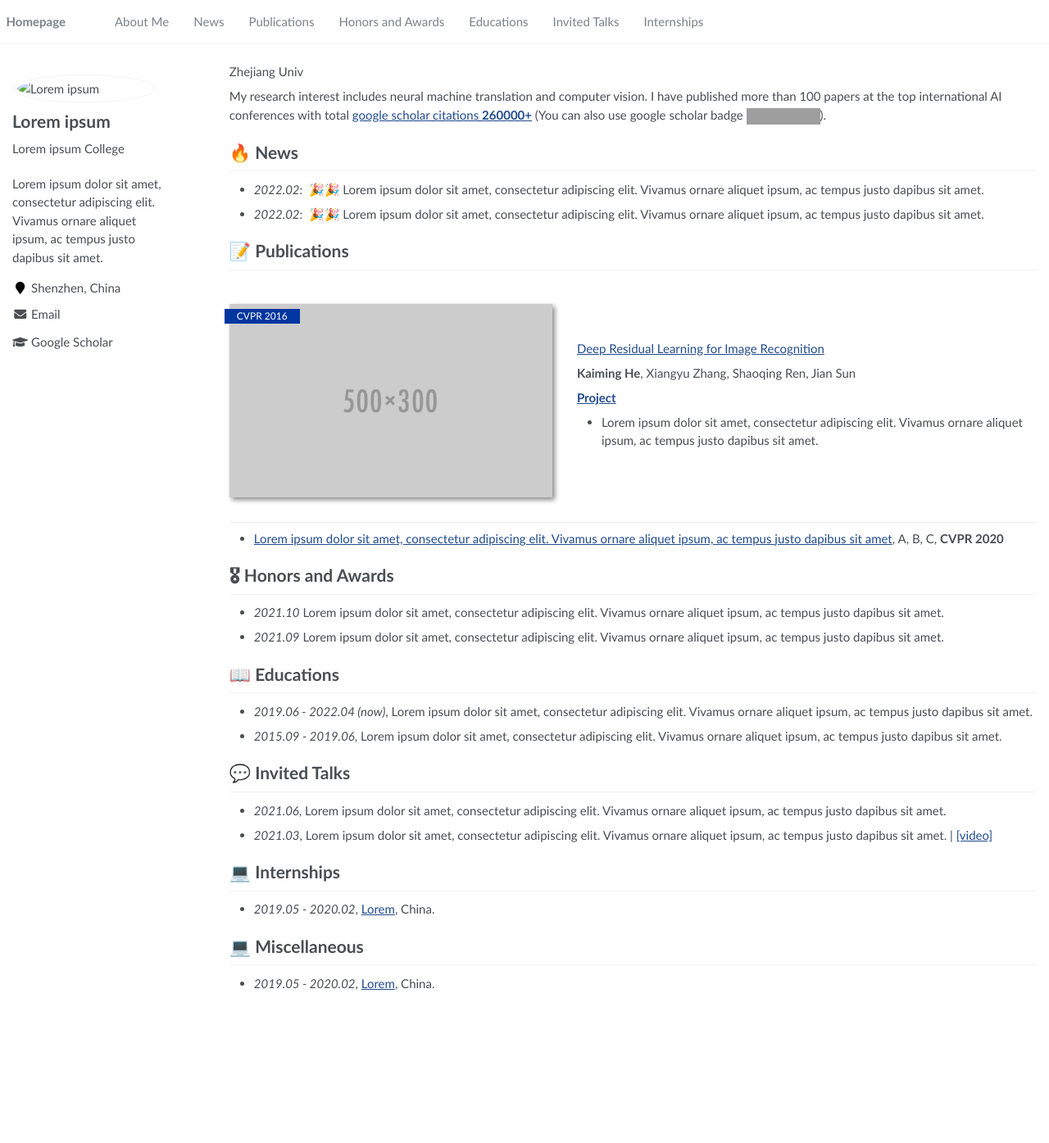
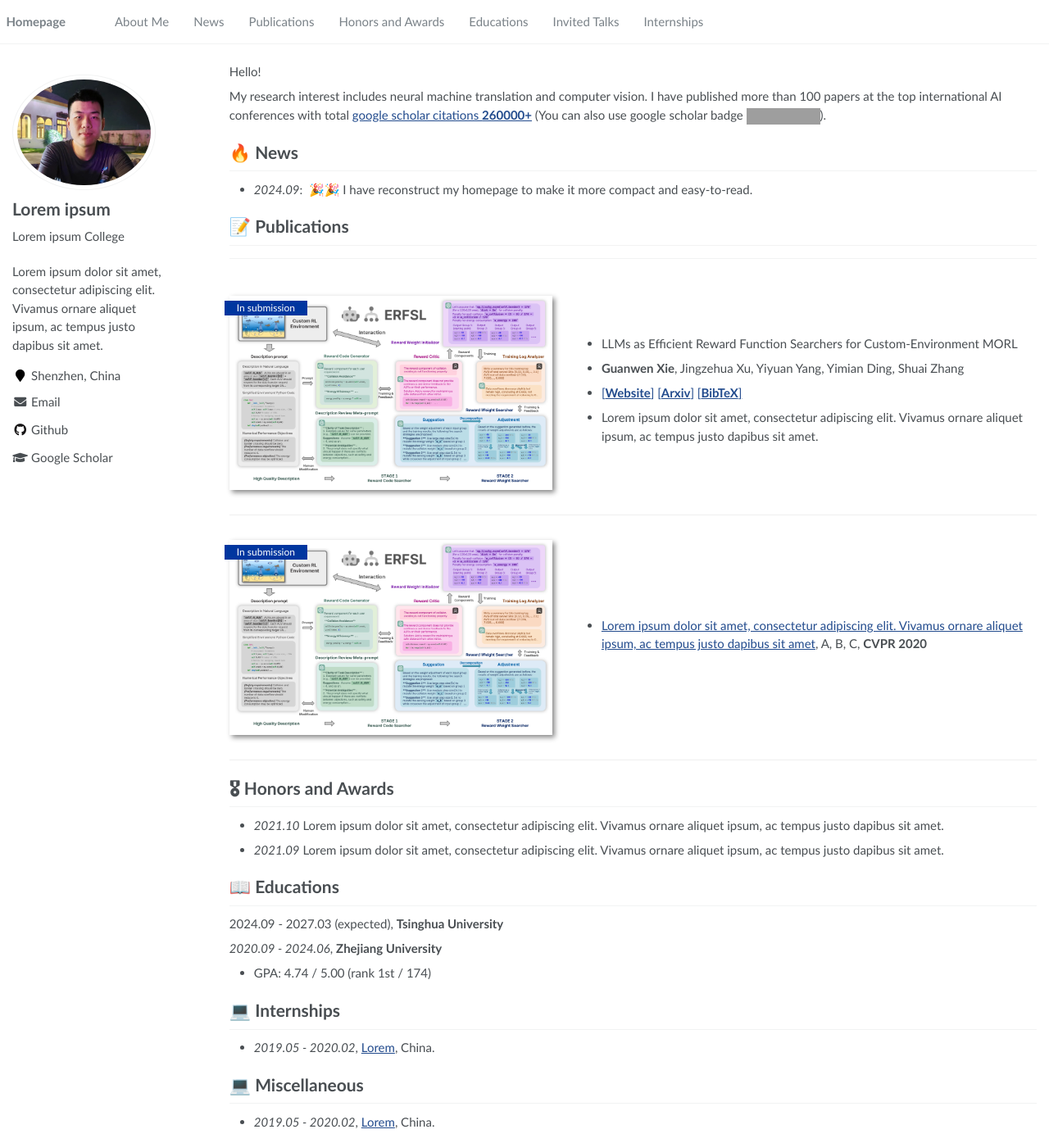
Before and after one commit to 360ZMEM/360zmem.github.io, a Jekyll site: the page built from _pages/about.md, in a window 1280 px wide and 1395 px high. Shown: the whole window at 82% size. Built offline with Jekyll 4.4.1, drawn with Linux system fonts in a browser that asks for light colours; grey boxes are pictures that could not be loaded.

```diff
--- a/_config.yml
+++ b/_config.yml
@@ -27,8 +27,8 @@ author:
   location         : "Shenzhen, China"
   employer         :
   pubmed           :
-  googlescholar    : "https://scholar.google.com/citations?user=YOUR_GOOGLE_SCHOLAR_ID"
-  email            : "Lorem@ipsum.com"
+  googlescholar    : "https://scholar.google.com/citations?user=ZvvWv5wAAAAJ"
+  email            : "gwxie360@outlook.com"
   researchgate     :  # e.g., "https://www.researchgate.net/profile/yourprofile"
   uri              :
   bitbucket        :
@@ -37,7 +37,7 @@ author:
   flickr           :
   facebook         :
   foursquare       :
-  github           : # e.g., "github username"
+  github           : 360ZMEM
   google_plus      :
   keybase          :
   instagram        :
--- a/_pages/about.md
+++ b/_pages/about.md
@@ -6,6 +6,7 @@ author_profile: true
 redirect_from:
   - /about/
   - /about.html
+
 ---
 
 {% if site.google_scholar_stats_use_cdn %}
@@ -17,44 +18,57 @@ redirect_from:
 
 <span class='anchor' id='about-me'></span>
 
-Zhejiang Univ
+Hello!
 
 My research interest includes neural machine translation and computer vision. I have published more than 100 papers at the top international AI conferences with total <a href='https://scholar.google.com/citations?user=DhtAFkwAAAAJ'>google scholar citations <strong><span id='total_cit'>260000+</span></strong></a> (You can also use google scholar badge <a href='https://scholar.google.com/citations?user=DhtAFkwAAAAJ'><img src="https://img.shields.io/endpoint?url={{ url | url_encode }}&logo=Google%20Scholar&labelColor=f6f6f6&color=9cf&style=flat&label=citations"></a>).
 
 
 # 🔥 News
-- *2022.02*: &nbsp;🎉🎉 Lorem ipsum dolor sit amet, consectetur adipiscing elit. Vivamus ornare aliquet ipsum, ac tempus justo dapibus sit amet.
-- *2022.02*: &nbsp;🎉🎉 Lorem ipsum dolor sit amet, consectetur adipiscing elit. Vivamus ornare aliquet ipsum, ac tempus justo dapibus sit amet.
+
+- *2024.09*: &nbsp;🎉🎉 I have reconstruct my homepage to make it more compact and easy-to-read.
 
 # 📝 Publications
 
-<div class='paper-box'><div class='paper-box-image'><div><div class="badge">CVPR 2016</div><img src='images/500x300.png' alt="sym" width="100%"></div></div>
+---
+<div class='paper-box'><div class='paper-box-image'><div><div class="badge">In submission</div><img src='images/paper_images/2409.png' alt="sym" width="100%"></div></div>
 <div class='paper-box-text' markdown="1">
 
-[Deep Residual Learning for Image Recognition](https://openaccess.thecvf.com/content_cvpr_2016/papers/He_Deep_Residual_Learning_CVPR_2016_paper.pdf)
 
-**Kaiming He**, Xiangyu Zhang, Shaoqing Ren, Jian Sun
+- LLMs as Efficient Reward Function Searchers for Custom-Environment MORL
 
-[**Project**](https://scholar.google.com/citations?view_op=view_citation&hl=zh-CN&user=DhtAFkwAAAAJ&citation_for_view=DhtAFkwAAAAJ:ALROH1vI_8AC) <strong><span class='show_paper_citations' data='DhtAFkwAAAAJ:ALROH1vI_8AC'></span></strong>
+- **Guanwen Xie**, Jingzehua Xu, Yiyuan Yang, Yimian Ding, Shuai Zhang
+
+- [[**Website**]](https://360zmem.github.io/LLMRsearcher/)  [[**Arxiv**]](https://arxiv.org/abs/2409.02428)  [[**BibTeX**]](https://360zmem.github.io/files/BibTeX/2409.bib)
+
 - Lorem ipsum dolor sit amet, consectetur adipiscing elit. Vivamus ornare aliquet ipsum, ac tempus justo dapibus sit amet.
+
 </div>
 </div>
 
+<div class='paper-box'><div class='paper-box-image'><div><div class="badge">In submission</div><img src='images/paper_images/2409.png' alt="sym" width="100%"></div></div>
+<div class='paper-box-text' markdown="1">
+
+
 - [Lorem ipsum dolor sit amet, consectetur adipiscing elit. Vivamus ornare aliquet ipsum, ac tempus justo dapibus sit amet](https://github.com), A, B, C, **CVPR 2020**
 
+</div>
+</div>
+
 # 🎖 Honors and Awards
+
 - *2021.10* Lorem ipsum dolor sit amet, consectetur adipiscing elit. Vivamus ornare aliquet ipsum, ac tempus justo dapibus sit amet.
 - *2021.09* Lorem ipsum dolor sit amet, consectetur adipiscing elit. Vivamus ornare aliquet ipsum, ac tempus justo dapibus sit amet.
 
 # 📖 Educations
-- *2019.06 - 2022.04 (now)*, Lorem ipsum dolor sit amet, consectetur adipiscing elit. Vivamus ornare aliquet ipsum, ac tempus justo dapibus sit amet.
-- *2015.09 - 2019.06*, Lorem ipsum dolor sit amet, consectetur adipiscing elit. Vivamus ornare aliquet ipsum, ac tempus justo dapibus sit amet.
 
-# 💬 Invited Talks
-- *2021.06*, Lorem ipsum dolor sit amet, consectetur adipiscing elit. Vivamus ornare aliquet ipsum, ac tempus justo dapibus sit amet.
-- *2021.03*, Lorem ipsum dolor sit amet, consectetur adipiscing elit. Vivamus ornare aliquet ipsum, ac tempus justo dapibus sit amet.  \| [\[video\]](https://github.com/)
+2024.09 - 2027.03 (expected), **Tsinghua University**
+
+*2020.09 - 2024.06*, **Zhejiang University**
+
+- GPA: 4.74 / 5.00 (rank 1st / 174)
 
 # 💻 Internships
+
 - *2019.05 - 2020.02*, [Lorem](https://github.com/), China.
 
 # 💻 Miscellaneous
```
Also changed, not shown: README.md (+2 -71 lines), files/BibTeX/2409.bib (added, +7 -0 lines), images/avatar.jpg (added), images/paper_images/2409.png (added).
